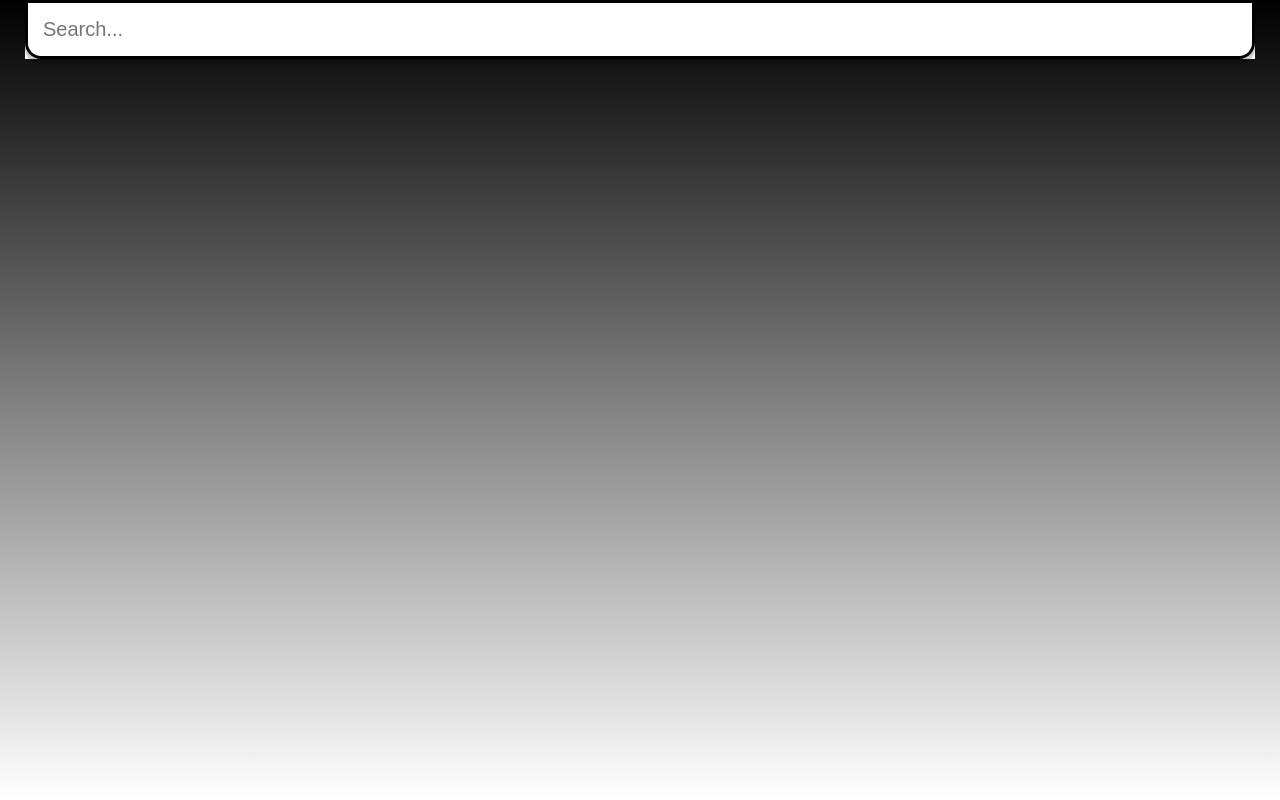
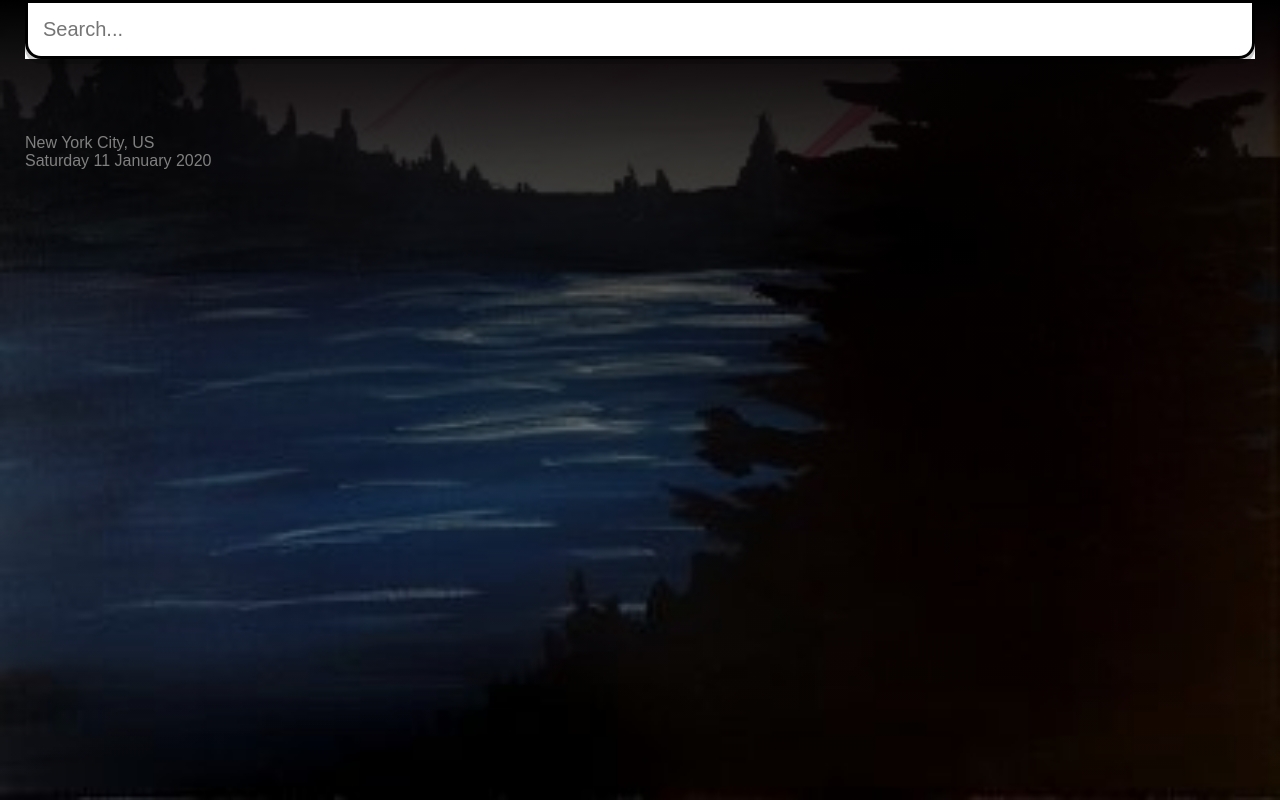
Before and after one commit to caseycling/weather-app, a React (Create React App) app in the folder weather-app/: page / in a window 1280 px wide. Built offline with nearby package versions, Linux system fonts and the light colour scheme.

Commit message:
Added functionality to display date

```diff
--- a/weather-app/src/App.js
+++ b/weather-app/src/App.js
@@ -6,8 +6,23 @@
 }
 
 function App() {
+
+  const dateBuilder = d => {
+    let months = ["January", "February", "March", "April", "May", "June", "July",
+    "August", "September", "October", "November", "December"];
+    let days = ["Sunday", "Monday", "Tuesday", "Wednesday", "Thursday", "Friday",
+     "Saturday"];
+
+     let day = days[d.getDay()];
+     let date = d.getDate();
+     let month = months[d.getMonth()];
+     let year = d.getFullYear();
+
+     return `${day} ${date} ${month} ${year}`;
+  }
+
   return (
-    <div className="App">
+    <div className="app">
       <main>
         <div className="search-box">
           <input
@@ -16,6 +31,10 @@
             placeholder="Search..."
           />
         </div>
+        <div className="location-box">
+        <div className="location" style={{color: "grey"}}>New York City, US</div>
+        <div className="date" style={{color: "grey"}}>{dateBuilder(new Date())}</div>
+        </div>
       </main>
     </div>
   );
```
